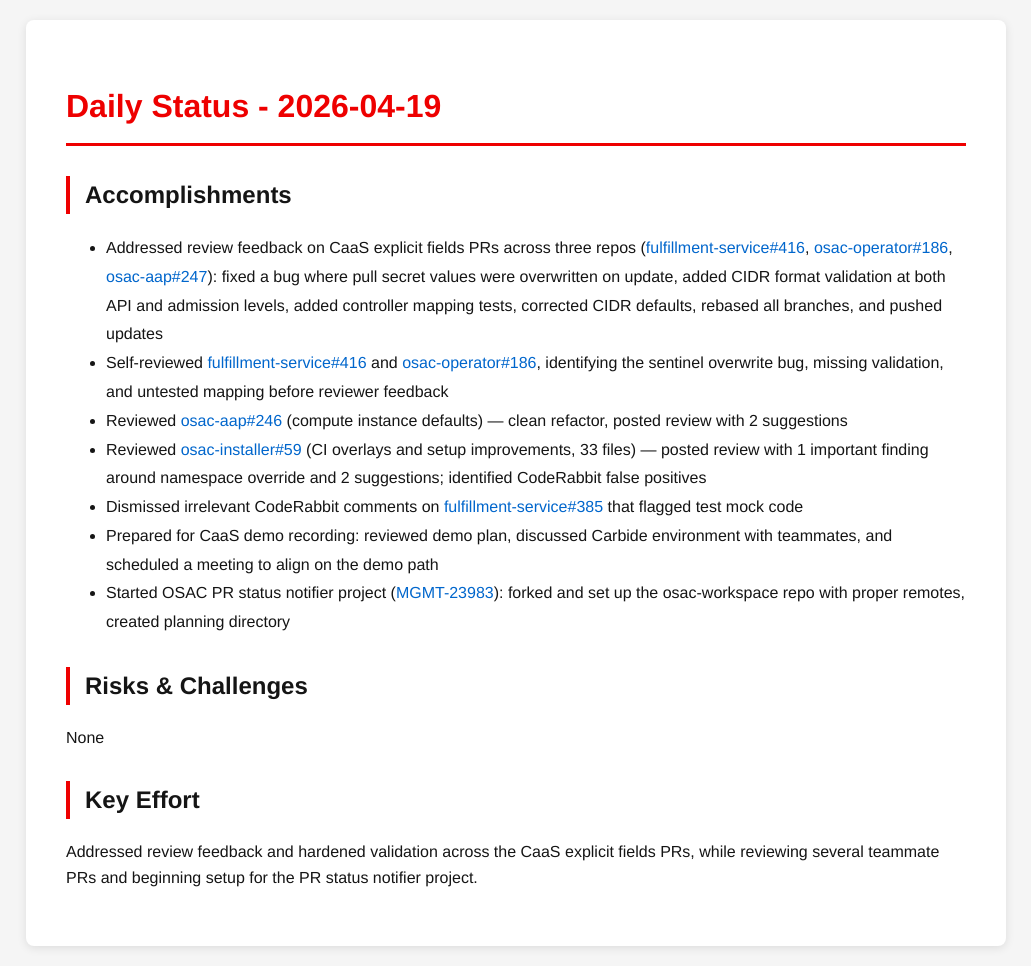
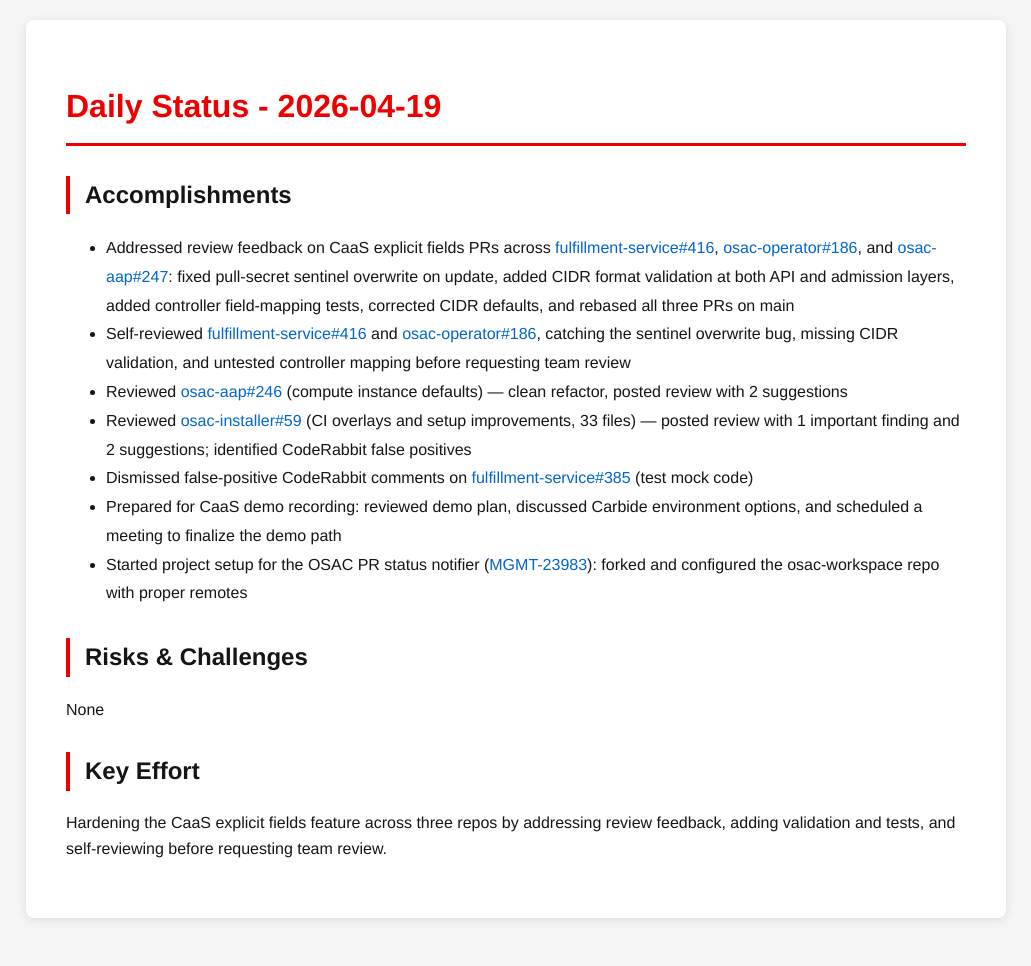
Before and after one commit to tzvatot/daily-status, a Jekyll site: the page built from 2026-04-19.md, in a window 1280 px wide. Shown: the whole page, without its empty margins (124-1155 px from the left). Built offline with Jekyll 4.4.1, drawn with Linux system fonts in a browser that asks for light colours; after the commit the page ends 938 px from its top, so only the background shows below that.

Commit message:
Daily status update - 2026-04-19

```diff
--- a/2026-04-19.md
+++ b/2026-04-19.md
@@ -7,16 +7,16 @@ date: 2026-04-19
 # Daily Status - 2026-04-19
 
 ## Accomplishments
-- Addressed review feedback on CaaS explicit fields PRs across three repos ([fulfillment-service#416](https://github.com/osac-project/fulfillment-service/pull/416), [osac-operator#186](https://github.com/osac-project/osac-operator/pull/186), [osac-aap#247](https://github.com/osac-project/osac-aap/pull/247)): fixed a bug where pull secret values were overwritten on update, added CIDR format validation at both API and admission levels, added controller mapping tests, corrected CIDR defaults, rebased all branches, and pushed updates
-- Self-reviewed [fulfillment-service#416](https://github.com/osac-project/fulfillment-service/pull/416) and [osac-operator#186](https://github.com/osac-project/osac-operator/pull/186), identifying the sentinel overwrite bug, missing validation, and untested mapping before reviewer feedback
+- Addressed review feedback on CaaS explicit fields PRs across [fulfillment-service#416](https://github.com/osac-project/fulfillment-service/pull/416), [osac-operator#186](https://github.com/osac-project/osac-operator/pull/186), and [osac-aap#247](https://github.com/osac-project/osac-aap/pull/247): fixed pull-secret sentinel overwrite on update, added CIDR format validation at both API and admission layers, added controller field-mapping tests, corrected CIDR defaults, and rebased all three PRs on main
+- Self-reviewed [fulfillment-service#416](https://github.com/osac-project/fulfillment-service/pull/416) and [osac-operator#186](https://github.com/osac-project/osac-operator/pull/186), catching the sentinel overwrite bug, missing CIDR validation, and untested controller mapping before requesting team review
 - Reviewed [osac-aap#246](https://github.com/osac-project/osac-aap/pull/246) (compute instance defaults) — clean refactor, posted review with 2 suggestions
-- Reviewed [osac-installer#59](https://github.com/osac-project/osac-installer/pull/59) (CI overlays and setup improvements, 33 files) — posted review with 1 important finding around namespace override and 2 suggestions; identified CodeRabbit false positives
-- Dismissed irrelevant CodeRabbit comments on [fulfillment-service#385](https://github.com/osac-project/fulfillment-service/pull/385) that flagged test mock code
-- Prepared for CaaS demo recording: reviewed demo plan, discussed Carbide environment with teammates, and scheduled a meeting to align on the demo path
-- Started OSAC PR status notifier project ([MGMT-23983](https://issues.redhat.com/browse/MGMT-23983)): forked and set up the osac-workspace repo with proper remotes, created planning directory
+- Reviewed [osac-installer#59](https://github.com/osac-project/osac-installer/pull/59) (CI overlays and setup improvements, 33 files) — posted review with 1 important finding and 2 suggestions; identified CodeRabbit false positives
+- Dismissed false-positive CodeRabbit comments on [fulfillment-service#385](https://github.com/osac-project/fulfillment-service/pull/385) (test mock code)
+- Prepared for CaaS demo recording: reviewed demo plan, discussed Carbide environment options, and scheduled a meeting to finalize the demo path
+- Started project setup for the OSAC PR status notifier ([MGMT-23983](https://issues.redhat.com/browse/MGMT-23983)): forked and configured the osac-workspace repo with proper remotes
 
 ## Risks & Challenges
 None
 
 ## Key Effort
-Addressed review feedback and hardened validation across the CaaS explicit fields PRs, while reviewing several teammate PRs and beginning setup for the PR status notifier project.
+Hardening the CaaS explicit fields feature across three repos by addressing review feedback, adding validation and tests, and self-reviewing before requesting team review.
```
